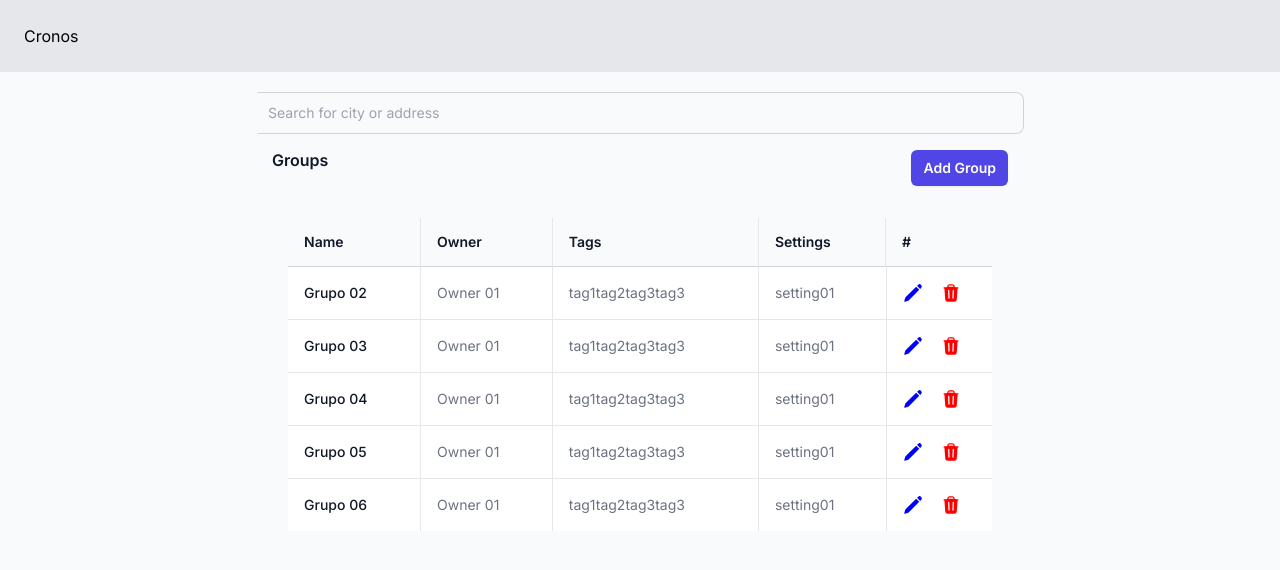
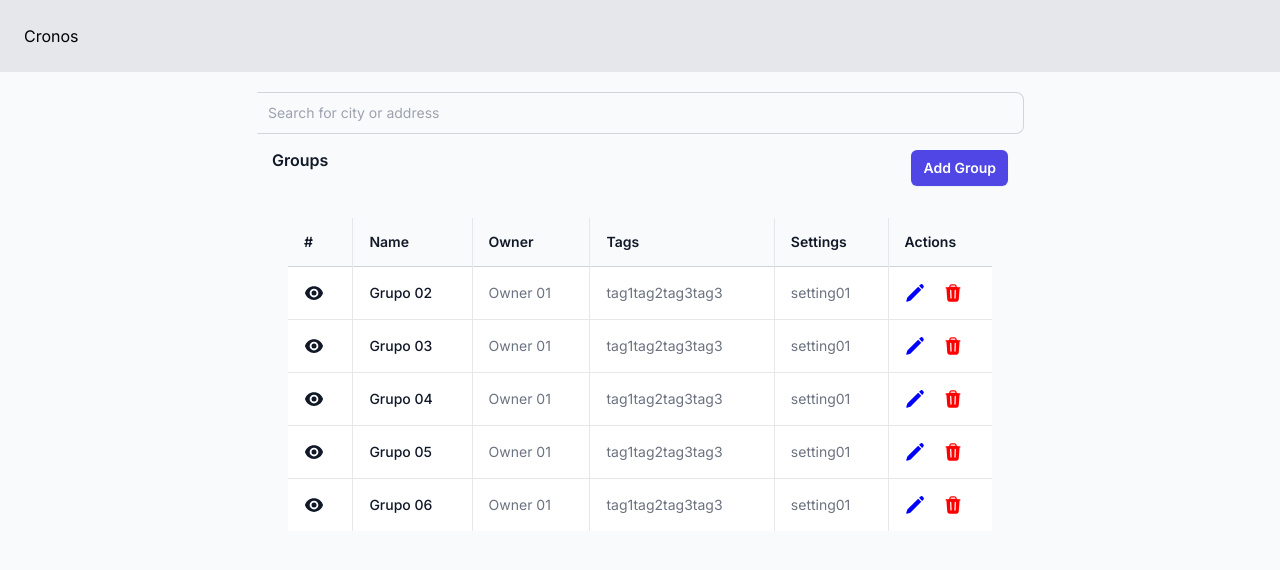
Before and after one commit to willfortes/Cronos-Challenge, a React (Vite) app: page / in a window 1280 px wide. Shown: the top 570 px of the page. Built offline with nearby package versions, Linux system fonts and the light colour scheme.

Commit message:
View for show selected group

```diff
--- /dev/null
+++ b/src/components/Group/ShowGroup/index.tsx
@@ -0,0 +1,16 @@
+import { Group } from "../../../types/group.type"
+
+type IShowGroup = {
+    group: Group
+}
+
+const ShowGroup = ({group}: IShowGroup) => {
+
+    return (
+        <div>
+
+        </div>
+    )
+}
+
+export default ShowGroup;
--- a/src/components/Group/index.tsx
+++ b/src/components/Group/index.tsx
@@ -4,11 +4,13 @@ import useGroup from "./hooks/useGroup";
 import CreateGroup from "./CreateGroup";
 import { useState } from "react";
 import UpdateGroup from "./UpdateGroup";
-import { Group as GroupType } from "../../types/group.type";
+import { Group, Group as GroupType } from "../../types/group.type";
 import {
     TrashIcon,
-    PencilIcon
+    PencilIcon,
+    EyeIcon
 } from '@heroicons/react/24/solid';
+import ShowGroup from "./ShowGroup";
 
 const Group = () => {
     const groups = useGroup((state: any) => state.groups)
@@ -16,6 +18,7 @@ const Group = () => {
 
     const [showCreate, setShowCreate] = useState<boolean>(false);
     const [showUpdate, setShowUpdate] = useState<boolean>(false);
+    const [showView, setShowView] = useState<boolean>(false);
     const [selectedGroup, setSelectedGroup] = useState<GroupType>();
 
     const handleDeleteGroup = (groupId: string) => {
@@ -31,6 +34,10 @@ const Group = () => {
             {
                 showUpdate && selectedGroup &&
                 <UpdateGroup show={showUpdate} setShow={setShowUpdate} group={selectedGroup}/>
+            }
+            {
+                showView && selectedGroup &&
+                <ShowGroup group={selectedGroup} />
             }
             <SearchGroup />
             <div className="px-4 sm:px-6 lg:px-8">
@@ -48,21 +55,29 @@ const Group = () => {
                         <table className="min-w-full divide-y divide-gray-300">
                         <thead>
                             <tr className="divide-x divide-gray-200">
+                            <th scope="col" className="py-3.5 pl-4 pr-4 text-left text-sm font-semibold text-gray-900 sm:pl-0">#</th>
                             <th scope="col" className="py-3.5 pl-4 pr-4 text-left text-sm font-semibold text-gray-900 sm:pl-0">Name</th>
                             <th scope="col" className="px-4 py-3.5 text-left text-sm font-semibold text-gray-900">Owner</th>
                             <th scope="col" className="px-4 py-3.5 text-left text-sm font-semibold text-gray-900">Tags</th>
                             <th scope="col" className="py-3.5 pl-4 pr-4 text-left text-sm font-semibold text-gray-900 sm:pr-0">Settings</th>
-                            <th scope="col" className="py-3.5 pl-4 pr-4 text-left text-sm font-semibold text-gray-900 sm:pr-0">#</th>
+                            <th scope="col" className="py-3.5 pl-4 pr-4 text-left text-sm font-semibold text-gray-900 sm:pr-0">Actions</th>
                             </tr>
                         </thead>
                         <tbody className="divide-y divide-gray-200 bg-white">
                             {groups && groups.map((group: any) => (
                                 <tr key={group.id} className="divide-x divide-gray-200">
+                                    <td className="whitespace-nowrap py-4 pl-4 pr-4 text-sm font-medium text-gray-900 sm:pl-0">
+                                        <EyeIcon className="cursor-pointer" width={20} onClick={() => {
+                                            setShowView(!showView)
+                                            setSelectedGroup(group)
+                                        }}/>
+                                    </td>
                                     <td className="whitespace-nowrap py-4 pl-4 pr-4 text-sm font-medium text-gray-900 sm:pl-0">{group.name}</td>
                                     <td className="whitespace-nowrap p-4 text-sm text-gray-500">{group.owner}</td>
                                     <td className="whitespace-nowrap p-4 text-sm text-gray-500">{group.tags}</td>
                                     <td className="whitespace-nowrap py-4 pl-4 pr-4 text-sm text-gray-500 sm:pr-0">{group.settings}</td>
-                                    <td className="whitespace-nowrap py-4 pl-4 pr-4 text-sm text-gray-500 sm:pr-0 grid grid-cols-2 gap-1">
+                                    <td className="py-4 pl-4 pr-4 text-sm text-gray-500 sm:pr-0 grid grid-cols-2 gap-1">
+
                                         <PencilIcon color="blue" className="cursor-pointer" width={20} onClick={() => {
                                             setShowUpdate(!showUpdate)
                                             setSelectedGroup(group)
```
